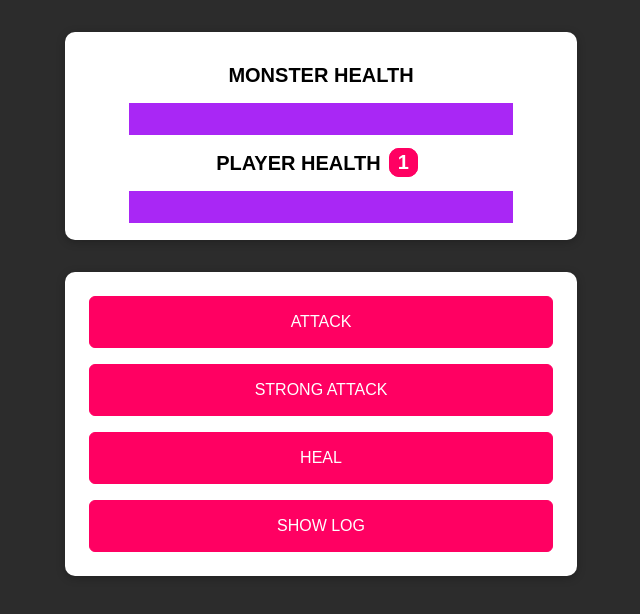
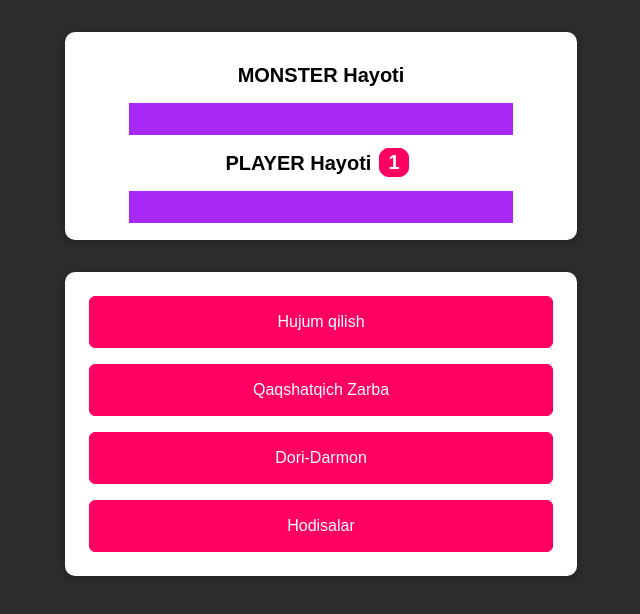
Before and after one commit to baxa29102001/monster-game, a plain HTML site: page index.html in a window 1280 px wide. Shown: the whole page, without its empty margins (319-959 px from the left). Drawn offline with Linux system fonts and the light colour scheme.

Commit message:
second Commit

```diff
--- a/index.html
+++ b/index.html
@@ -11,16 +11,16 @@
   </head>
   <body>
     <section id="health-levels">
-      <h2>MONSTER HEALTH</h2>
+      <h2>MONSTER Hayoti</h2>
       <progress id="monster-health" max="100" value="100">100%</progress>
-      <h2>PLAYER HEALTH<span id="bonus-life">1</span></h2>
+      <h2>PLAYER Hayoti<span id="bonus-life">1</span></h2>
       <progress id="player-health" max="100" value="100">100%</progress>
     </section>
     <section id="controls">
-      <button id="attack-btn">ATTACK</button>
-      <button id="strong-attack-btn">STRONG ATTACK</button>
-      <button id="heal-btn">HEAL</button>
-      <button id="log-btn">SHOW LOG</button>
+      <button id="attack-btn">Hujum qilish</button>
+      <button id="strong-attack-btn">Qaqshatqich Zarba</button>
+      <button id="heal-btn">Dori-Darmon</button>
+      <button id="log-btn">Hodisalar</button>
     </section>
   </body>
 </html>
```
